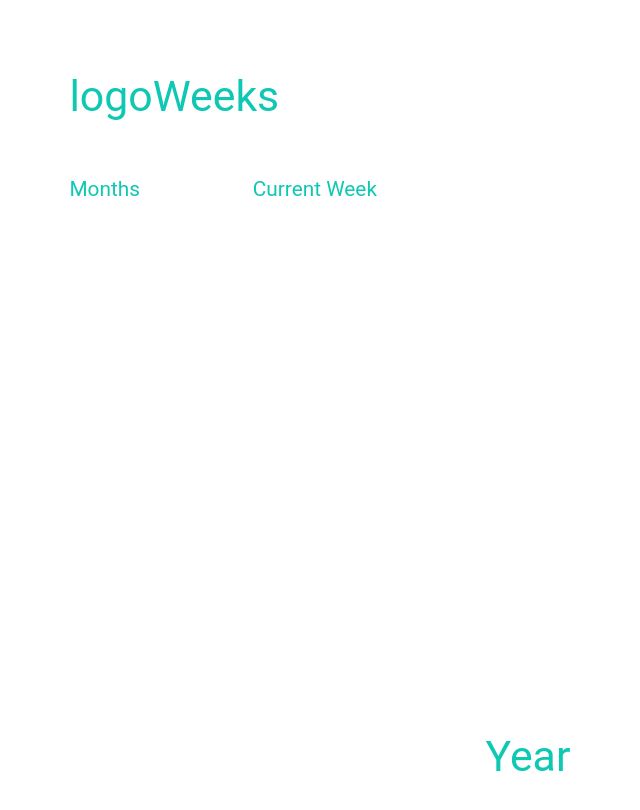
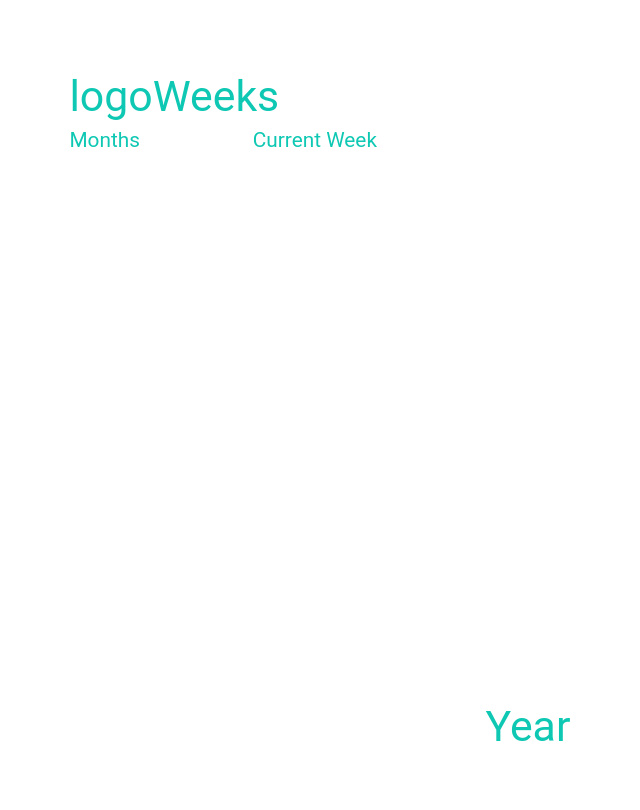
Before and after one commit to WilliamBarela/zentzu-frontend, a React (Create React App) app: page /dashboard in a window 1280 px wide. Shown: the whole page, without its empty margins (112-752 px from the left). Built offline with nearby package versions, Linux system fonts and the light colour scheme.

Commit message:
correct css to render relative heights more accurately

```diff
--- a/src/components/Dashboard.js
+++ b/src/components/Dashboard.js
@@ -40,7 +40,7 @@ function Year() {
 class Dashboard extends React.Component {
   render() {
     return(
-      <>
+      <div className="calendar-card">
         <div className="logo-week-card">
           <Logo />
           <Weeks />
@@ -52,7 +52,7 @@ class Dashboard extends React.Component {
         <div className="year-card">
           <Year />
         </div>
-      </>
+      </div>
     )
   }
 }
--- a/src/css/dashboard.css
+++ b/src/css/dashboard.css
@@ -1,12 +1,16 @@
+.calendar-card {
+  height: calc(100vh - 2 * var(--h1-font-size));
+}
+
 .logo-week-card {
   display: flex;
-  height: 15vh;
+  height: 10%;
 }
 
 .month-current-week-card {
   display: flex;
   flex-direction: row;
-  height: 66vh;
+  height: 80%;
   width: 100%;
 }
 
@@ -22,5 +26,5 @@
   display: flex;
   justify-content: center;
   align-items: center;
-  height: 15vh;
+  height: 10%;
 }
```
